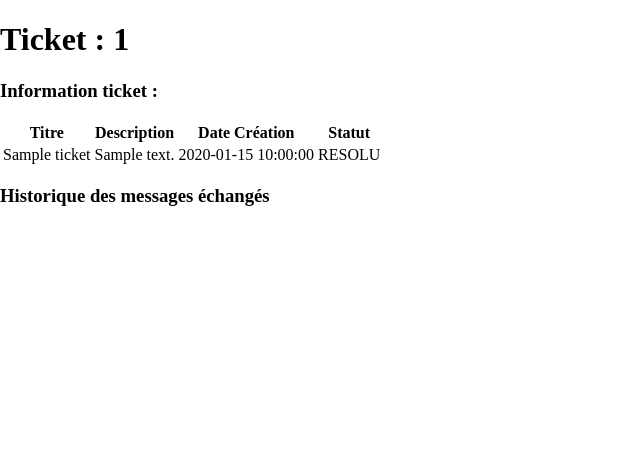
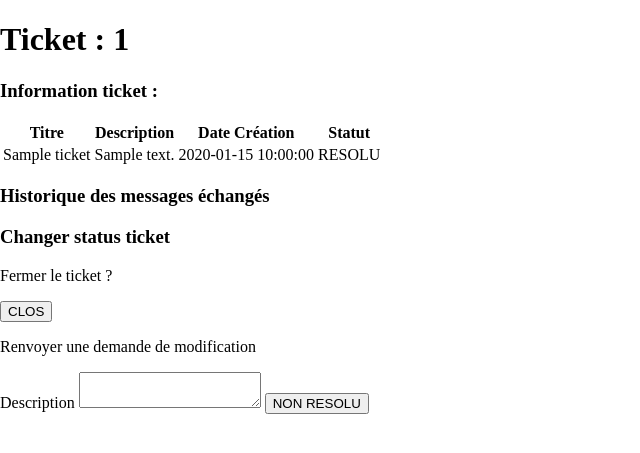
Before and after one commit to Tebayai/LiveCampusCours, a PHP site: page /board/voir_ticket_usager.php?id=1 in a window 1280 px wide. Shown: the part 18-471 px from the top of the page, without its empty margins (0-640 px from the left). Run offline with PHP 8.4, Linux system fonts and the light colour scheme; tables that the repository leaves empty or names only in its code hold one stand-in row (values such as "Sample post").

Commit message:
try sttus change user and hist tickets

```diff
--- a/php/project/board/voir_ticket_usager.php
+++ b/php/project/board/voir_ticket_usager.php
@@ -3,7 +3,21 @@ session_start();
 require_once('../requestBDD.php');
 
 $voirTicket = executerRequete('voir-ticket-par-id', ['ticket' => $_GET['id']]);
+$non_resolu = filter_input(INPUT_POST, 'description', FILTER_SANITIZE_SPECIAL_CHARS);
+$date = (new DateTime('now', new DateTimeZone('Europe/Paris')))->format('Y-m-d H:i:s');
 
+if ($_SERVER['REQUEST_METHOD'] === 'POST') {
+    if($voirTicket['statut'] != 'CLOS') {
+        $statusResolve = executerRequete('modifier-statut-ticket', ['ticket' => $_GET['id'], 'statut' => 'CLOS']);
+    }elseif($voirTicket['statut'] == 'RESOLU'){
+        $historique = executerRequete('creer-reponse', ['ticket' => $_GET['id'], 'compte' => $_SESSION['compte_id'], 'contenu' => $non_resolu, 'date_creation' => $date]);
+        $statusResolve = executerRequete('modifier-statut-ticket', ['ticket' => $_GET['id'], 'statut' => 'RESOLU']);
+    }else{
+        $error = 'Impossible de changer le statut du ticket';
+    }
+    header('Location: voir_ticket_usager.php?id=' . $_GET['id']);
+    exit;
+}
 
 $titre = 'Creation Tickets';
 $css = ['../css/style.css'];
@@ -31,6 +45,32 @@ require_once '../partiel/header.php';
 
 <h3>Historique des messages échangés</h3>
 
+<h3>Changer status ticket</h3>
+<?php if(isset($historique)): ?>
+    <?php foreach($hist as $historique): ?>
+        <span><?= $non_resolu ?></span>
+    <?php endforeach; ?>
+<?php endif; ?>
+
+<p>Fermer le ticket ?</p>
+<form method="post" action="">
+    <button type="submit">CLOS</button>
+</form>
+
+<p>Renvoyer une demande de modification</p>
+<?php if($voirTicket['statut'] == 'RESOLU'):?>
+    <form method="post" action="">
+        <label for="non_resolu">Description </label>
+        <textarea id="non_resolu" name="non_resolu"></textarea>
+
+        <button type="submit">NON RESOLU</button>
+    </form>
+<?php endif; ?>
+
+<?php if(isset($error)): ?>
+    <p><?= $error ?></p>
+<?php endif; ?>
+
 
 
 
```
Also changed, not shown: php/project/board/voir_ticket_dev.php (+9 -3 lines).
